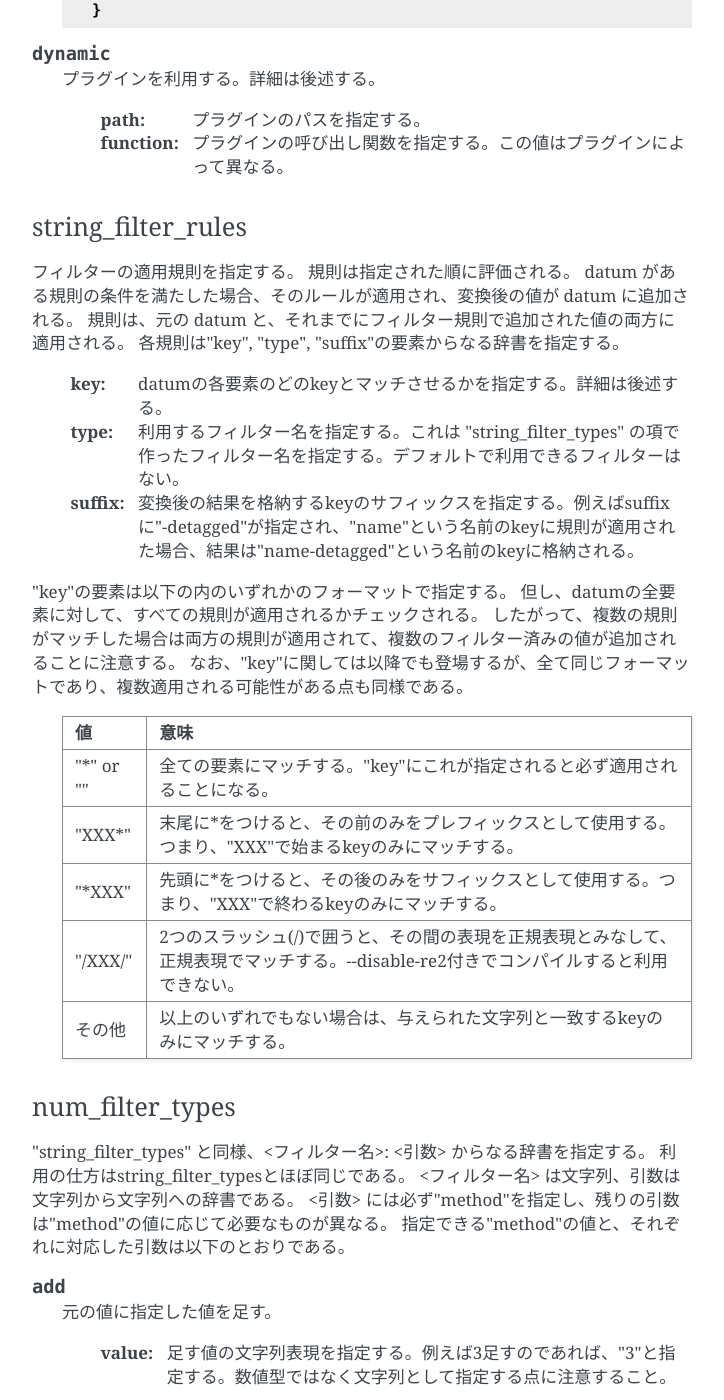
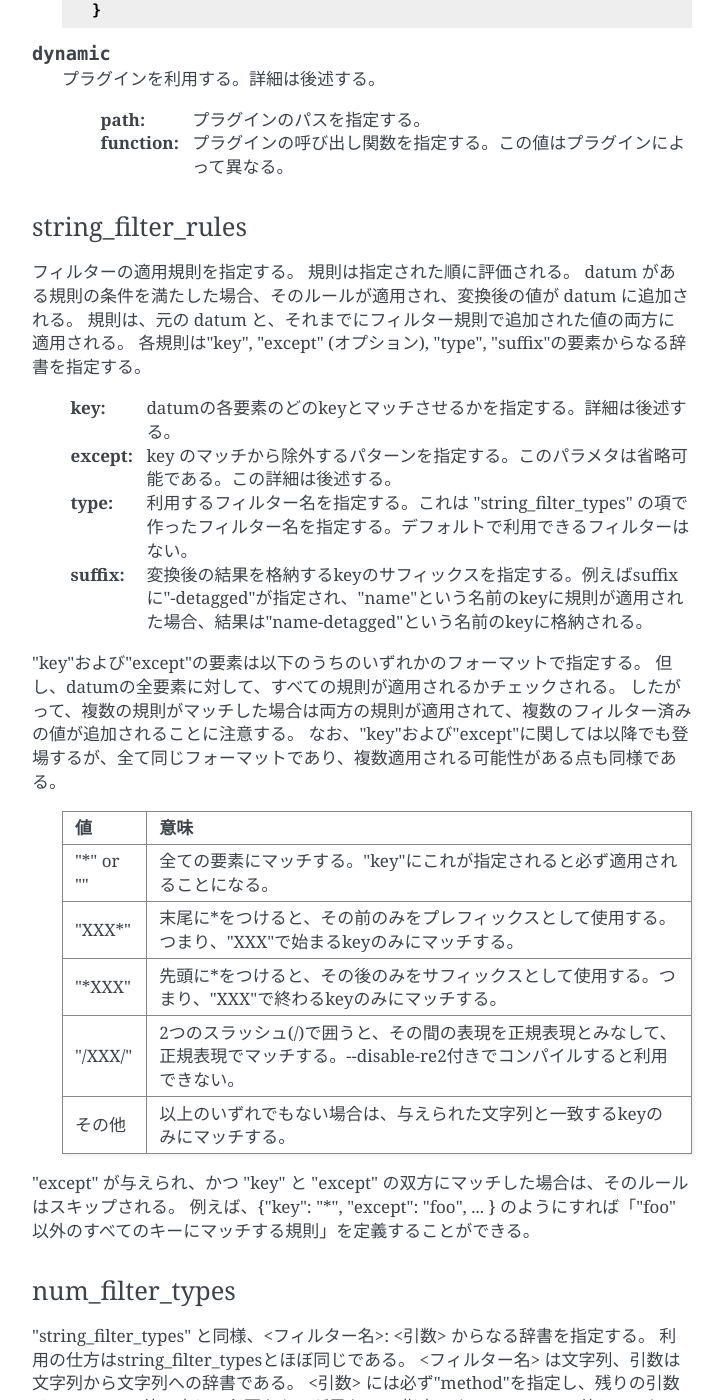
Before and after one commit to jubatus/website, a Sphinx documentation site: the page built from source/ja/fv_convert.rst, in a window 1280 px wide and 1400 px high, scrolled down 4109 px. Shown: the whole window, without its empty margins (388-1112 px from the left). Built offline with Sphinx 7.4.7, drawn with Linux system fonts in a browser that asks for light colours; the version number could not be read and is left out; some of the changed text lies outside the part shown.

Commit message:
add description for except rule

```diff
--- a/source/ja/fv_convert.rst
+++ b/source/ja/fv_convert.rst
@@ -189,16 +189,17 @@ string_filter_rules
 規則は指定された順に評価される。
 datum がある規則の条件を満たした場合、そのルールが適用され、変換後の値が datum に追加される。
 規則は、元の datum と、それまでにフィルター規則で追加された値の両方に適用される。
-各規則は"key", "type", "suffix"の要素からなる辞書を指定する。
+各規則は"key", "except" (オプション), "type", "suffix"の要素からなる辞書を指定する。
 
  :key:       datumの各要素のどのkeyとマッチさせるかを指定する。詳細は後述する。
+ :except:    key のマッチから除外するパターンを指定する。このパラメタは省略可能である。この詳細は後述する。
  :type:      利用するフィルター名を指定する。これは "string_filter_types" の項で作ったフィルター名を指定する。デフォルトで利用できるフィルターはない。
  :suffix:    変換後の結果を格納するkeyのサフィックスを指定する。例えばsuffixに"-detagged"が指定され、"name"という名前のkeyに規則が適用された場合、結果は"name-detagged"という名前のkeyに格納される。
 
-"key"の要素は以下の内のいずれかのフォーマットで指定する。
+"key"および"except"の要素は以下のうちのいずれかのフォーマットで指定する。
 但し、datumの全要素に対して、すべての規則が適用されるかチェックされる。
 したがって、複数の規則がマッチした場合は両方の規則が適用されて、複数のフィルター済みの値が追加されることに注意する。
-なお、"key"に関しては以降でも登場するが、全て同じフォーマットであり、複数適用される可能性がある点も同様である。
+なお、"key"および"except"に関しては以降でも登場するが、全て同じフォーマットであり、複数適用される可能性がある点も同様である。
 
  ============= ====================
  値            意味
@@ -210,6 +211,8 @@ datum がある規則の条件を満たした場合、そのルールが適用
  その他        以上のいずれでもない場合は、与えられた文字列と一致するkeyのみにマッチする。
  ============= ====================
 
+"except" が与えられ、かつ "key" と "except" の双方にマッチした場合は、そのルールはスキップされる。
+例えば、{"key": "*", "except": "foo", ... } のようにすれば「"foo" 以外のすべてのキーにマッチする規則」を定義することができる。
 
 num_filter_types
 ~~~~~~~~~~~~~~~~
@@ -238,13 +241,14 @@ num_filter_rules
 ~~~~~~~~~~~~~~~~
 
 こちらも、string_filter_rules同様、フィルターの適用規則を指定する。
-規則は複数からなり、各規則は"key", "type", "suffix"の要素からなる辞書を指定する。
+規則は複数からなり、各規則は"key", "except" (オプション), "type", "suffix"の要素からなる辞書を指定する。
 
  :key:       datumの各要素のどのkeyとマッチさせるかを指定する。詳細はstring_filter_rulesを参照のこと。
+ :except:    key のマッチから除外するパターンを指定する。このパラメタは省略可能である。詳細はstring_filter_rulesを参照のこと。
  :type:      利用するフィルター名を指定する。これはstring_filter_typesの項で作ったフィルター名を指定する。デフォルトで利用できるフィルターはない。
  :suffix:    変換後の結果を格納するkeyのサフィックスを指定する。
 
-"key"の指定の仕方は、string_filter_rulesを参照のこと。
+"key"と"except"の指定の仕方は、string_filter_rulesを参照のこと。
 
 .. _construct:
 
@@ -306,12 +310,13 @@ string_rules
 
 文字列特徴の抽出規則を指定する。
 string_filter_rulesなどと同様、複数の規則を羅列する。
-各規則は、"key", "type", "sample_weight", "global_weight"からなる辞書で指定する。
+各規則は、"key", "except" (オプション), "type", "sample_weight", "global_weight"からなる辞書で指定する。
 文字列データの場合、与えられた文字列から特徴量を抽出し、そこに対して重みを設定する必要がある。
 重みの設定の仕方を決めるのが、"sample_weight"と"global_weight"の2つのパラメータである。
 実際に利用する重みは、2つの重みの積を重み付けとして利用する。
 
  :key:            datumの各要素のどのkeyとマッチさせるかを指定する。string_filter_rulesを参照。
+ :except:         key のマッチから除外するパターンを指定する。このパラメタは省略可能である。詳細はstring_filter_rulesを参照のこと。
  :type:           利用する抽出器名を指定する。これはstring_typesの項で作った抽出器名を指定する。また、以下の抽出器はデフォルトで利用できる。
 
     ============= =====================
@@ -383,16 +388,12 @@ num_rules
 
 数値特徴の抽出規則を指定する。
 string_rulesなどと同様、複数の規則を羅列する。
-各規則は、"key", "type"からなる辞書で指定する。
+各規則は、"key", "except" (オプション), "type"からなる辞書で指定する。
 重みの付け方や特徴名の指定の仕方もそれぞれの"type"ごとに異なる。
 
- :key:
-
-   datumの各要素のどのkeyとマッチさせるかを指定する。詳細はstring_filter_rulesを参照のこと。
-
- :type:
-
-   利用する抽出器名を指定する。これはnum_typesの項で作った抽出器名を指定する。ただし、以下の抽出器はデフォルトで利用できる。
+ :key:    datumの各要素のどのkeyとマッチさせるかを指定する。詳細はstring_filter_rulesを参照のこと。
+ :except: key のマッチから除外するパターンを指定する。このパラメタは省略可能である。詳細はstring_filter_rulesを参照のこと。
+ :type:   利用する抽出器名を指定する。これはnum_typesの項で作った抽出器名を指定する。ただし、以下の抽出器はデフォルトで利用できる。
 
    ============ =====================
    値           意味
```
Also changed, not shown: source/en/fv_convert.rst (+15 -15 lines).
